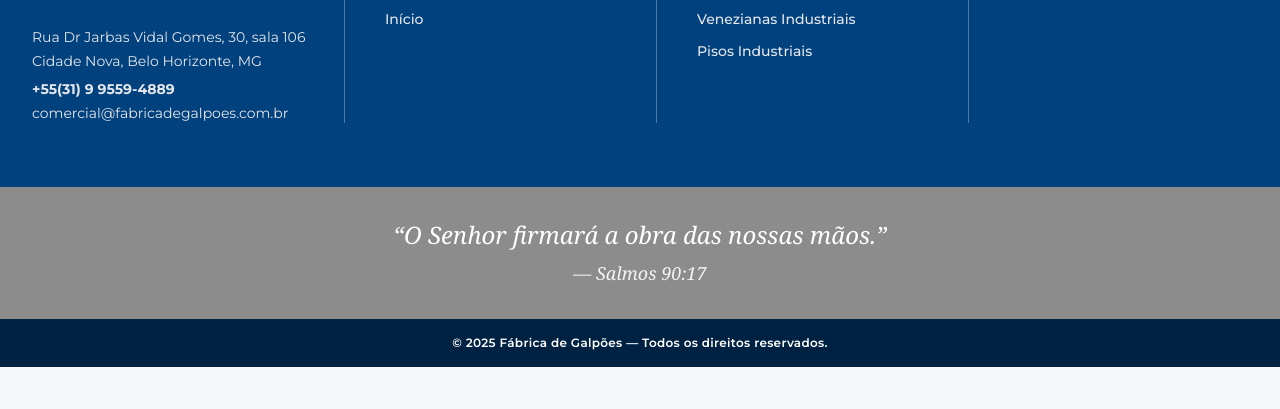
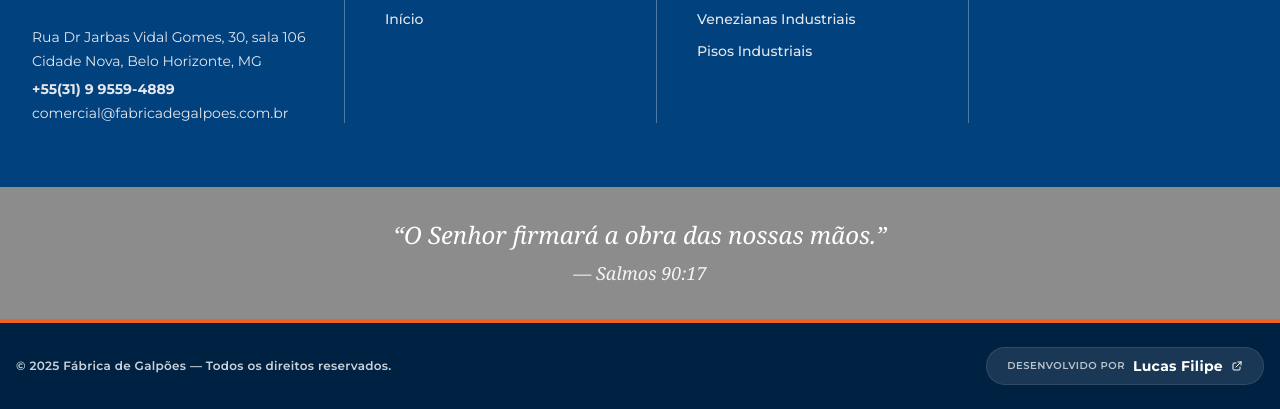
Before and after one commit to Luc4sF01/FabricaDeGalpoes, a website: page contato.html in a window 1280 px wide. Shown: the part 1509-1918 px from the top of the page. Before the commit the page ends 1876 px from the top, so only its background shows below. Drawn offline with nearby package versions, Linux system fonts and the light colour scheme.

Commit message:
ajuste de contato pessoal footer

```diff
--- a/contato.html
+++ b/contato.html
@@ -345,8 +345,22 @@
         </div>
       </div>
 
-      <div class="bg-[#002242] text-white py-4 text-center text-xs font-semibold tracking-wide">
-        © 2025 Fábrica de Galpões — Todos os direitos reservados.
+      <div class="bg-[#002242] border-t-4 border-[#EF6220] text-white py-6 px-4">
+        <div class="max-w-7xl mx-auto flex flex-col md:flex-row justify-between items-center gap-4 text-xs font-semibold tracking-wide">
+
+            <div class="opacity-80 text-center md:text-left">
+                © 2025 Fábrica de Galpões — Todos os direitos reservados.
+            </div>
+
+            <div class="flex items-center gap-2 bg-white/10 px-5 py-2 rounded-full border border-white/10 hover:bg-white/20 hover:border-[#EF6220] transition-all duration-300 group cursor-pointer">
+                <span class="opacity-70 text-[10px] uppercase tracking-wider">Desenvolvido por</span>
+                <a href="https://lucasfsl.com.br" target="_blank" class="flex items-center gap-2 text-white group-hover:text-[#EF6220] transition-colors font-bold text-sm">
+                    Lucas Filipe
+                    <svg class="w-3 h-3 group-hover:translate-x-1 transition-transform" fill="none" stroke="currentColor" viewBox="0 0 24 24"><path stroke-linecap="round" stroke-linejoin="round" stroke-width="2" d="M10 6H6a2 2 0 00-2 2v10a2 2 0 002 2h10a2 2 0 002-2v-4M14 4h6m0 0v6m0-6L10 14"></path></svg>
+                </a>
+            </div>
+
+        </div>
       </div>
     </footer>
 
```
Also changed, not shown: index.html (+17 -3 lines), produtos.html (+16 -2 lines), sobre.html (+17 -3 lines).
